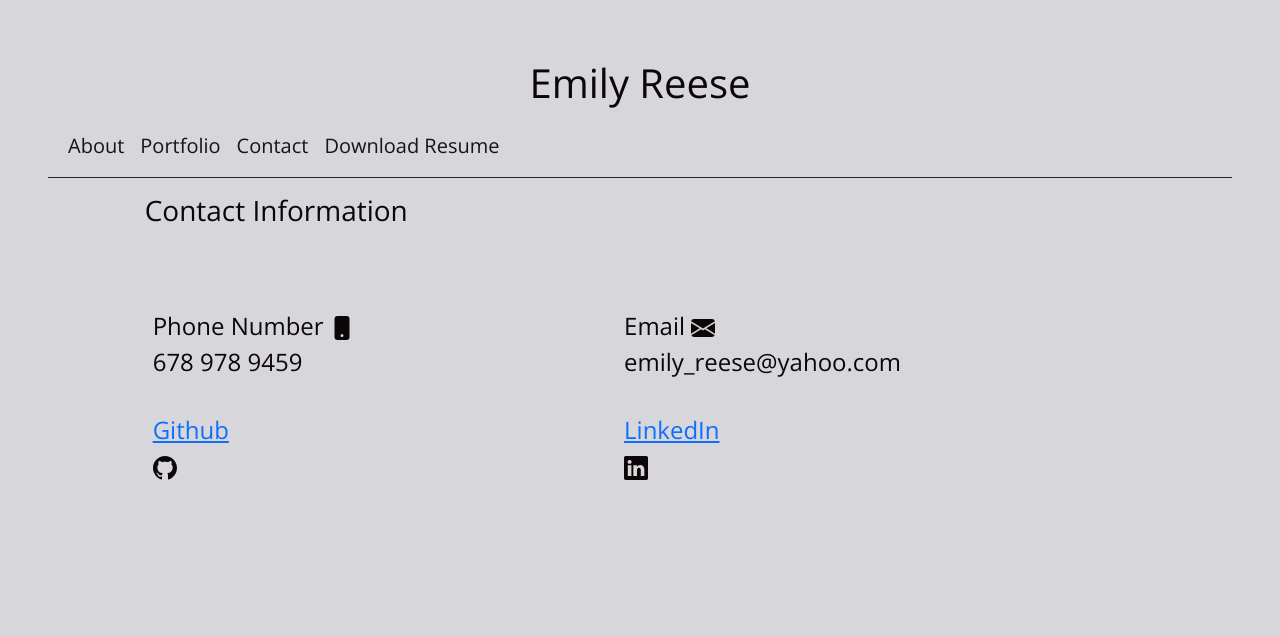
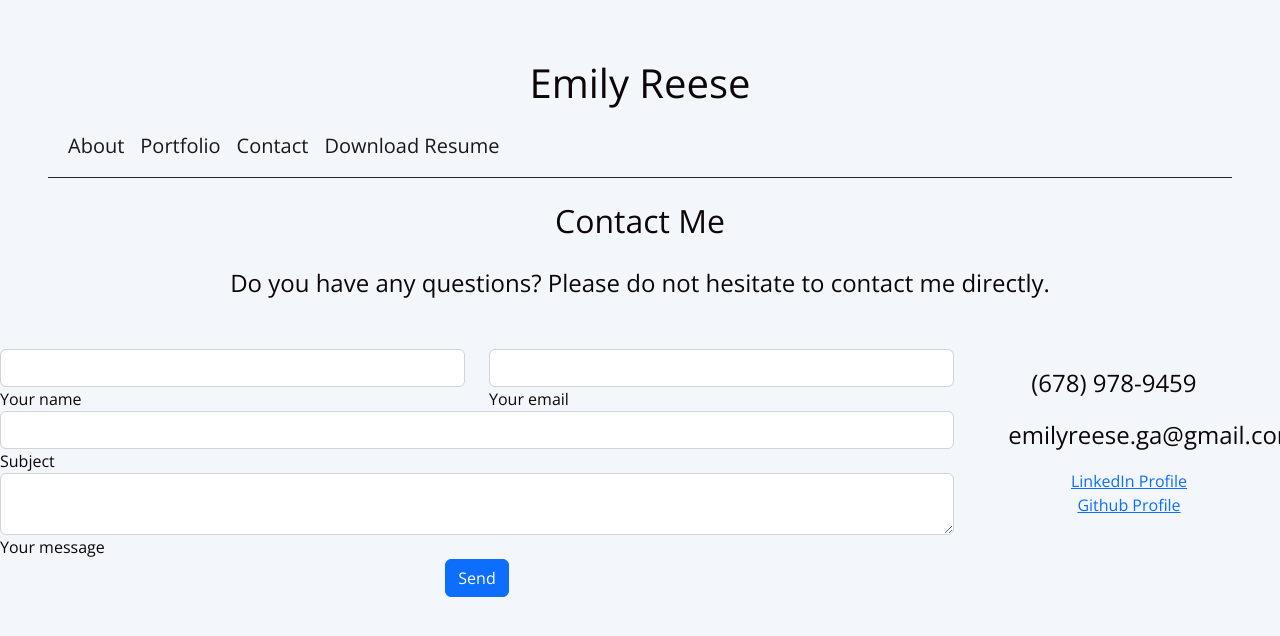
Before and after one commit to EmiReese/portfolio2, a React (Create React App) app: page /portfolio2/contact in a window 1280 px wide. Shown: the top 636 px of the page. Built offline with nearby package versions, Linux system fonts and the light colour scheme.

Commit message:
I changed the font,background color and redid my contact information component.

```diff
--- a/src/App.css
+++ b/src/App.css
@@ -1,5 +1,5 @@
 body {
-  background-color: #d7d7db;
+  background-color: #f3f7fc;
   color: #0c0608;
   font-family: "Open Sans", sans-serif;
 }
--- a/src/components/ContactInfo.js
+++ b/src/components/ContactInfo.js
@@ -1,52 +1,102 @@
 import React from 'react';
 import 'bootstrap/dist/css/bootstrap.min.css';
-import {Container , Row, Col} from 'react-bootstrap'
-import { PhoneFill, EnvelopeFill, Github, Linkedin,   } from 'react-bootstrap-icons';
+
 
 export default function Contact() {
 return (
 
-<div className='fs-4' >
-  <Container fluid>
-   <Row className="p-3 offset-1">
-   <h3 id="Contact" className= "mb-5">Contact Information</h3>
-   </Row>
-    <Row className="p-3 offset-1">
-      <Col xs = {12} lg ={5}>
-      <div className="ms-2 me-auto">
-      <div className="fw">Phone Number <PhoneFill></PhoneFill></div>
-      678 978 9459
-    </div>
-     </Col>
+    <section class="mb-4">
+        <h2 class="h1-responsive font-weight-bold text-center my-4">Contact Me</h2>
 
-     <Col xs = {12} lg ={6}>
-    <div className="ms-2 me-auto">
-      <div className="fw">Email <EnvelopeFill></EnvelopeFill></div>
-        emily_reese@yahoo.com
-    </div>
-    </Col>
-    </Row>
+    <p class="text-center w-responsive mx-auto mb-5">Do you have any questions? Please do not hesitate to contact me directly.</p>
 
-<Row className="p-3 offset-1">
-    <Col xs = {12} lg ={5}>
-    <div className="ms-2 me-auto">
-      <div className="fw">    <a href="https://github.com/EmiReese">Github</a><br></br><Github>
-      </Github></div>
-    </div>
-  </Col>
+    <div class="row">
 
-  <Col xs = {12} lg ={6}>
-    <div className="ms-2 me-auto">
-      <div className="fw"><a href="https://www.linkedin.com/in/emily-reese-50546621b/">LinkedIn</a><br></br>
-      <Linkedin>
-      </Linkedin>
-      </div>
-    </div>
-  </Col>
-</Row>
+      <div class="col-md-9 mb-md-0 mb-5">
+         <form id="contact-form" name="contact-form" action="mail.php" method="POST">
 
 
-</Container>
+            <div class="row">
+
+                <div class="col-md-6">
+                    <div class="md-form mb-0">
+                        <input type="text" id="name" name="name" class="form-control" />
+                        <label for="name" class="">Your name</label>
+                    </div>
+                </div>
+
+
+                <div class="col-md-6">
+                    <div class="md-form mb-0">
+                        <input type="text" id="email" name="email" class="form-control"/>
+                        <label for="email" class="">Your email</label>
+                    </div>
+                </div>
+
+
+            </div>
+
+
+
+            <div class="row">
+                <div class="col-md-12">
+                    <div class="md-form mb-0">
+                        <input type="text" id="subject" name="subject" class="form-control"/>
+                        <label for="subject" class="">Subject</label>
+                    </div>
+                </div>
+            </div>
+
+            <div class="row">
+
+
+                <div class="col-md-12">
+
+                    <div class="md-form">
+                        <textarea type="text" id="message" name="message" rows="2" class="form-control md-textarea"></textarea>
+                        <label for="message">Your message</label>
+                    </div>
+
+                </div>
+            </div>
+
+
+        </form>
+
+        <div class="text-center text-md-left">
+            <a class="btn btn-primary" onclick="document.getElementById('contact-form').submit();">Send</a>
+        </div>
+        <div class="status"></div>
+    </div>
+
+    <div class="col-md-3 text-center">
+        <ul class="list-unstyled mb-0">
+            <li><i class="fas fa-map-marker-alt fa-2x"></i>
+                <p></p>
+            </li>
+
+            <li><i class="fas fa-phone mt-4 fa-2x"></i>
+                <p>(678) 978-9459</p>
+            </li>
+
+            <li><i class="fas fa-envelope mt-4 fa-2x"></i>
+                <p>emilyreese.ga@gmail.com</p>
+            </li>
+
+            <li><i class="fas fa-envelope mt-4 fa-2x"></i>
+                <a href="https://www.linkedin.com/in/emily-reese-50546621b/">LinkedIn Profile</a>
+            </li>
+
+            <li><i class="fas fa-envelope mt-4 fa-2x"></i>
+                <a href="https://github.com/EmiReese">Github Profile</a>
+            </li>
+        </ul>
+    </div>
+
+
 </div>
+
+</section>
+
 );
 }
```
